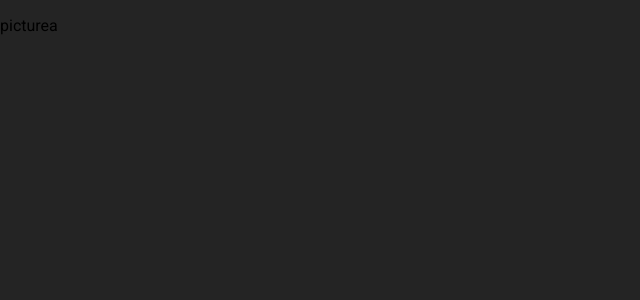
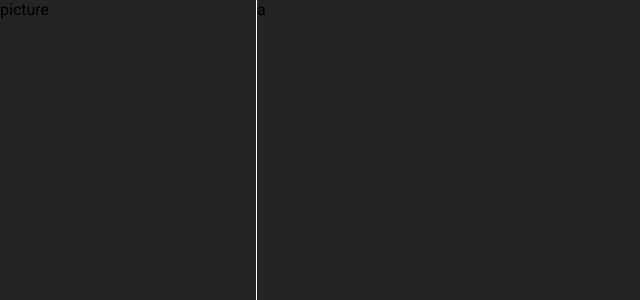
Before and after one commit to uwuzumaki/wheres-waldo, a React (Vite) app: page /picture/a in a window 1280 px wide. Shown: the top 300 px of the page, without its empty margins (0-640 px from the left). Built offline with nearby package versions, Linux system fonts and the light colour scheme.

Commit message:
split gamearea into sidebar and main area

```diff
--- a/src/Components/GameArea/GameArea.jsx
+++ b/src/Components/GameArea/GameArea.jsx
@@ -3,10 +3,13 @@ import { styled } from "@mui/material";
 
 const Base = styled("div")({
   display: "flex",
+  width: "100%",
 });
 
 const Sidebar = styled("div")({
-  flex: 1,
+  flex: "0 1 250px",
+  minWidth: "20%",
+  borderRight: "1px solid #fff",
 });
 
 const Picture = styled("main")({
@@ -18,8 +21,8 @@ const GameArea = () => {
 
   return (
     <Base>
-      <p>picture</p>
-      <p>{params.pictureID}</p>
+      <Sidebar>picture</Sidebar>
+      <Picture>{params.pictureID}</Picture>
     </Base>
   );
 };
```
